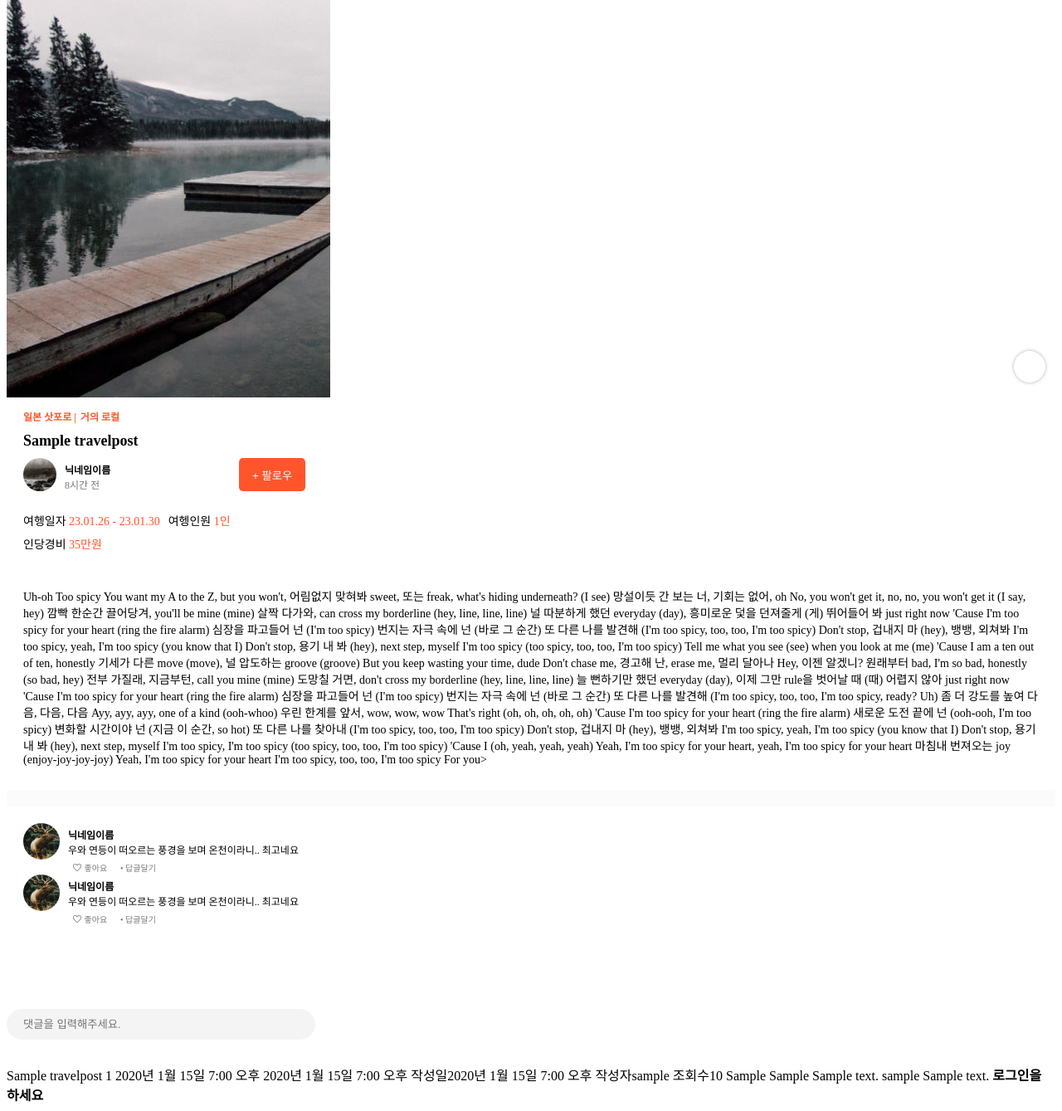
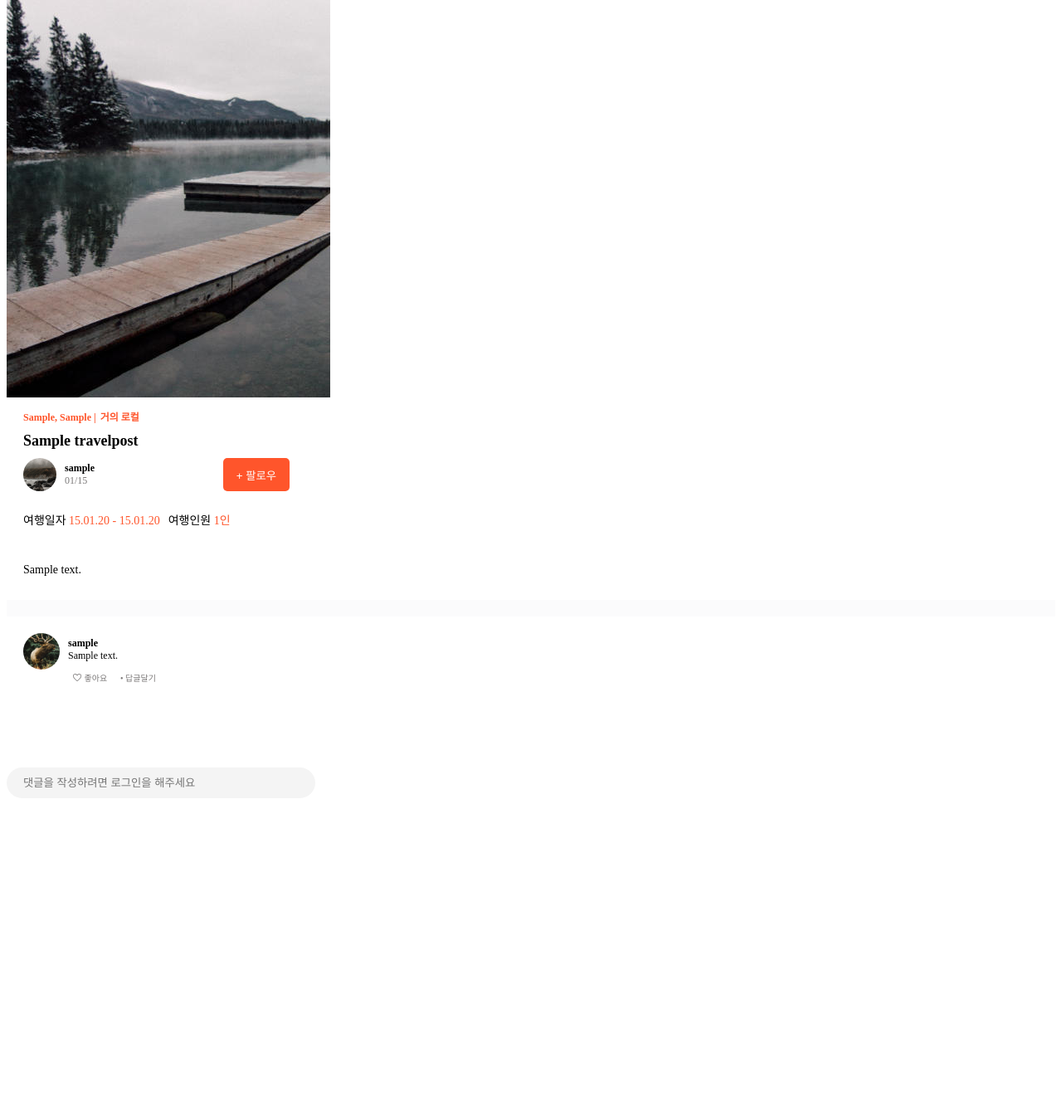
Before and after one commit to 2023-HERETHON/2023-Herethon-4, a Django app: page /travels/1/ in a window 1280 px wide. Shown: the part 42-1381 px from the top of the page at 83% size. After the commit the page ends 992 px from the top, so only its background shows below. Run offline with Django 4.2, Linux system fonts and the light colour scheme; tables that the repository leaves empty hold one stand-in row (values such as "Sample post").

Commit message:
feat: travel detail 연결

```diff
--- a/local/lives/templates/lives/live_home.html
+++ b/local/lives/templates/lives/live_home.html
@@ -17,8 +17,10 @@
     <body>
         <div class="top">
             <img src="{% static 'logo.svg' %}" />
+            <div style="float:right">
             <img src="{% static 'alert.svg' %}" />
             <img src="{% static 'ticket.svg' %}" /> <b class="logout" style="color:#ff552b">3개</b>
+        </div>
             <b
             style="
                 float: right;
--- a/local/travels/forms.py
+++ b/local/travels/forms.py
@@ -2,7 +2,9 @@
 from .models import TravelComment
 
 class TravelCommentForm(forms.ModelForm):
-  content = forms.CharField(widget=forms.TextInput)
+  content = forms.CharField(
+        widget=forms.TextInput(attrs={'placeholder': '댓글을 입력해주세요'})
+    )
   content.label = ''
   class Meta:
     model = TravelComment
--- a/local/travels/templates/travels/travel_detail.html
+++ b/local/travels/templates/travels/travel_detail.html
@@ -13,9 +13,18 @@
             <img src="../../static/img/slide1.jpg" id="img1">
             <img src="../../static/img/slide1.jpg" id="img1">
         </div>
-        <button type="button" id="bm_btn"><img src="../../static/img/bookmark.svg"></button>
+        {% if user.is_authenticated %}
+        <form action="{% url 'travels:travel_likes' travel.pk %}" method="POST">
+            {% csrf_token %}
+            {% if user in travel.likes.all %}
+            <button type="submit" id="bm_btn">저장안함</button>
+            {% else %}
+            <button type="submit" id="bm_btn"><img src="../../static/img/bookmark.svg"></button>
+            {% endif %}
+        </form>
+        {% endif %}
 
-        <div class="where">일본 삿포로 | </div><div class="who"> 거의 로컬</div>
+        <div class="where">{{travel.nation}}, {{travel.city}} | </div><div class="who"> 거의 로컬</div>
 
         <div class="title">{{travel.title}}</div>
 
@@ -24,131 +33,59 @@
                 <img class="profile" src="../../static/img/slide2.jpg" alt="프사">
             </div>
             <div class="info">
-                <div class="nickname">닉네임이름</div>
-                <div class="when">8시간 전</div>
+                <div class="nickname">{{travel.author.profile.nickname}}</div>
+                <div class="when">{{travel.create_date|date:"m/d"}}</div>
             </div>
             <button type="button" id="follow-btn">+ 팔로우</button>
         </div>
 
         <div class="travel-info">
             <div class="flex">
-            <div class="date">여헹일자 <span id="highlight">23.01.26 - 23.01.30</span></div>
-            <div class="personnel">여헹인원 <span id="highlight">{{travel.together}}인</span></div>
+            <div class="date">여행일자 <span id="highlight">{{ travel.start_date|date:"d.m.y" }} - {{ travel.end_date|date:"d.m.y" }}</span></div>
+            <div class="personnel">여행인원 <span id="highlight">{{travel.together}}인</span></div>
         </div>
-            <div class="money">인당경비 <span id="highlight">35만원</span></div>
-
-        <div class="post-content">Uh-oh
-                Too spicy
-                You want my A to the Z, but you won't, 어림없지
-                맞혀봐 sweet, 또는 freak, what's hiding underneath? (I see)
-                망설이듯 간 보는 너, 기회는 없어, oh
-                No, you won't get it, no, no, you won't get it (I say, hey)
-                깜빡 한순간 끌어당겨, you'll be mine (mine)
-                살짝 다가와, can cross my borderline (hey, line, line, line)
-                널 따분하게 했던 everyday (day), 흥미로운 덫을 던져줄게 (게)
-                뛰어들어 봐 just right now
-                'Cause I'm too spicy for your heart (ring the fire alarm)
-                심장을 파고들어 넌 (I'm too spicy)
-                번지는 자극 속에 넌 (바로 그 순간)
-                또 다른 나를 발견해 (I'm too spicy, too, too, I'm too spicy)
-                Don't stop, 겁내지 마 (hey), 뱅뱅, 외쳐봐
-                I'm too spicy, yeah, I'm too spicy (you know that I)
-                Don't stop, 용기 내 봐 (hey), next step, myself
-                I'm too spicy (too spicy, too, too, I'm too spicy)
-                Tell me what you see (see) when you look at me (me)
-                'Cause I am a ten out of ten, honestly
-                기세가 다른 move (move), 널 압도하는 groove (groove)
-                But you keep wasting your time, dudе
-                Don't chase me, 경고해 난, erase mе, 멀리 달아나
-                Hey, 이젠 알겠니? 원래부터 bad, I'm so bad, honestly (so bad, hey)
-                전부 가질래, 지금부턴, call you mine (mine)
-                도망칠 거면, don't cross my borderline (hey, line, line, line)
-                늘 뻔하기만 했던 everyday (day), 이제 그만 rule을 벗어날 때 (때)
-                어렵지 않아 just right now
-                'Cause I'm too spicy for your heart (ring the fire alarm)
-                심장을 파고들어 넌 (I'm too spicy)
-                번지는 자극 속에 넌 (바로 그 순간)
-                또 다른 나를 발견해 (I'm too spicy, too, too, I'm too spicy, ready? Uh)
-                좀 더 강도를 높여 다음, 다음, 다음
-                Ayy, ayy, ayy, one of a kind (ooh-whoo)
-                우린 한계를 앞서, wow, wow, wow
-                That's right (oh, oh, oh, oh, oh)
-                'Cause I'm too spicy for your heart (ring the fire alarm)
-                새로운 도전 끝에 넌 (ooh-ooh, I'm too spicy)
-                변화할 시간이야 넌 (지금 이 순간, so hot)
-                또 다른 나를 찾아내 (I'm too spicy, too, too, I'm too spicy)
-                Don't stop, 겁내지 마 (hey), 뱅뱅, 외쳐봐
-                I'm too spicy, yeah, I'm too spicy (you know that I)
-                Don't stop, 용기 내 봐 (hey), next step, myself
-                I'm too spicy, I'm too spicy (too spicy, too, too, I'm too spicy)
-                'Cause I (oh, yeah, yeah, yeah)
-                Yeah, I'm too spicy for your heart, yeah, I'm too spicy for your heart
-                마침내 번져오는 joy (enjoy-joy-joy-joy)
-                Yeah, I'm too spicy for your heart
-                I'm too spicy, too, too, I'm too spicy
-                For you></div>
+        <div class="post-content">
+            {{travel.content}}
+        </div>
         </div>
         <hr style="border:10px solid #FBFBFC;">
         <div class="comment-here">
+        {% for comment in travel.travelcomment_set.all %}
         <div id="profile">
             <div class="comment-box">
                 <img class="profile" src="../../static/img/slide3.jpg" alt="댓글프사">
+
+                {% comment %} {% if comment.author.profile.profile_photo.url %}
+                <img class="profile" src="{{comment.author.profile.profile_photo.url}}" alt="댓글프사">
+                {% else %}
+                <img class="profile" src="../../static/img/slide3.jpg" alt="댓글프사">
+                {% endif %} {% endcomment %}
             </div>
             <div class="info">
-                    <div class="comment-nickname">닉네임이름</div>
-                    <div class="comment">우와 연등이 떠오르는 풍경을 보며 온천이라니.. 최고네요</div>
+                {% if comment.author.profile.nickname %}
+                <div class="comment-nickname">{{comment.author.profile.nickname}}</div>
+                {% else %}
+                <div class="comment-nickname">비공개</div>
+                {% endif %}
+                <div class="comment">{{comment.content}}</div>
             </div>
         </div>
         <div class="like-recomment">
             <button type="button" id="like-btn"><img src="../../static/img/like-btn.svg"> 좋아요</button>
             <button type="button" id="recomment-btn">• 답글달기</button>
         </div>
-            <div id="profile">
-                <div class="comment-box">
-                    <img class="profile" src="../../static/img/slide3.jpg" alt="댓글프사">
-                </div>
-                <div class="info">
-                    <div class="comment-nickname">닉네임이름</div>
-                    <div class="comment">우와 연등이 떠오르는 풍경을 보며 온천이라니.. 최고네요</div>
-                </div>
-            </div>
-            <div class="like-recomment">
-                <button type="button" id="like-btn"><img src="../../static/img/like-btn.svg"> 좋아요</button>
-                <button type="button" id="recomment-btn">• 답글달기</button>
-            </div>
-        </div>
-        <form id = "comment-form">
-            <input type="text" placeholder="댓글을 입력해주세요." id="my-comment">
-        </form>
-
-
-
-
-
-
-
-
-
-        {{travel.title}} {{travel.together}} {{travel.start_date}}
-        {{travel.end_date}} 작성일{{travel.create_date}} 작성자{{travel.author}}
-        조회수{{travel.views}} {{travel.nation}} {{travel.city}}
-        {{travel.content}} {% if user.is_authenticated %}
-        <form action="{% url 'travels:travel_likes' travel.pk %}" method="POST">
-            {% csrf_token %} {% if user in travel.likes.all %}
-            <button>저장</button>
-            {% else %}
-            <button>저장안함</button>
-            {% endif %}
-        </form>
-        {% endif %} {% for comment in travel.travelcomment_set.all %}
-        {{comment.author}} {{comment.content}} {% empty %} 가장 먼저 댓글을
-        작성해보세요 {% endfor %} {% if user.is_authenticated %}
-        <form method="post">
-            {% csrf_token %} {{form.as_p}}
-            <button type="submit" value="작성 완료"></button>
+        {% empty %}
+        가장 먼저 댓글을 작성해보세요
+        {% endfor %}
+        {% if user.is_authenticated %}
+        <form method="post" id = "comment-form">
+            {% csrf_token %}
+            {{form.as_p}}
+            <button type="submit" value="작성 완료">작성</button>
         </form>
         {% else %}
-        <b>로그인을 하세요</b>
+        <input type="text" name="content" placeholder="댓글을 작성하려면 로그인을 해주세요" disabled>
         {% endif %}
+
     </body>
 </html>
--- a/local/users/models.py
+++ b/local/users/models.py
@@ -5,7 +5,7 @@
 class Profile(models.Model) :
     user = models.OneToOneField(User, on_delete=models.CASCADE)
     is_provider = models.BooleanField(default=False)
-    profile_photo = models.ImageField(blank=True, null=True, upload_to='profile_photo')
+    profile_photo = models.ImageField(blank=True, null=True, upload_to='profile_photo/')
 
     name = models.CharField(max_length=16, blank=False, default='')
     nickname = models.CharField(max_length=64, unique=True, blank=False, default='')
```
Also changed, not shown: local/lives/templates/lives/live_Soon.html (+4 -3 lines), local/lives/templates/lives/live_recent.html (+5 -3 lines), local/users/migrations/0009_alter_profile_profile_photo.py (added). Lines whose indentation alone changed are shown as unchanged.
